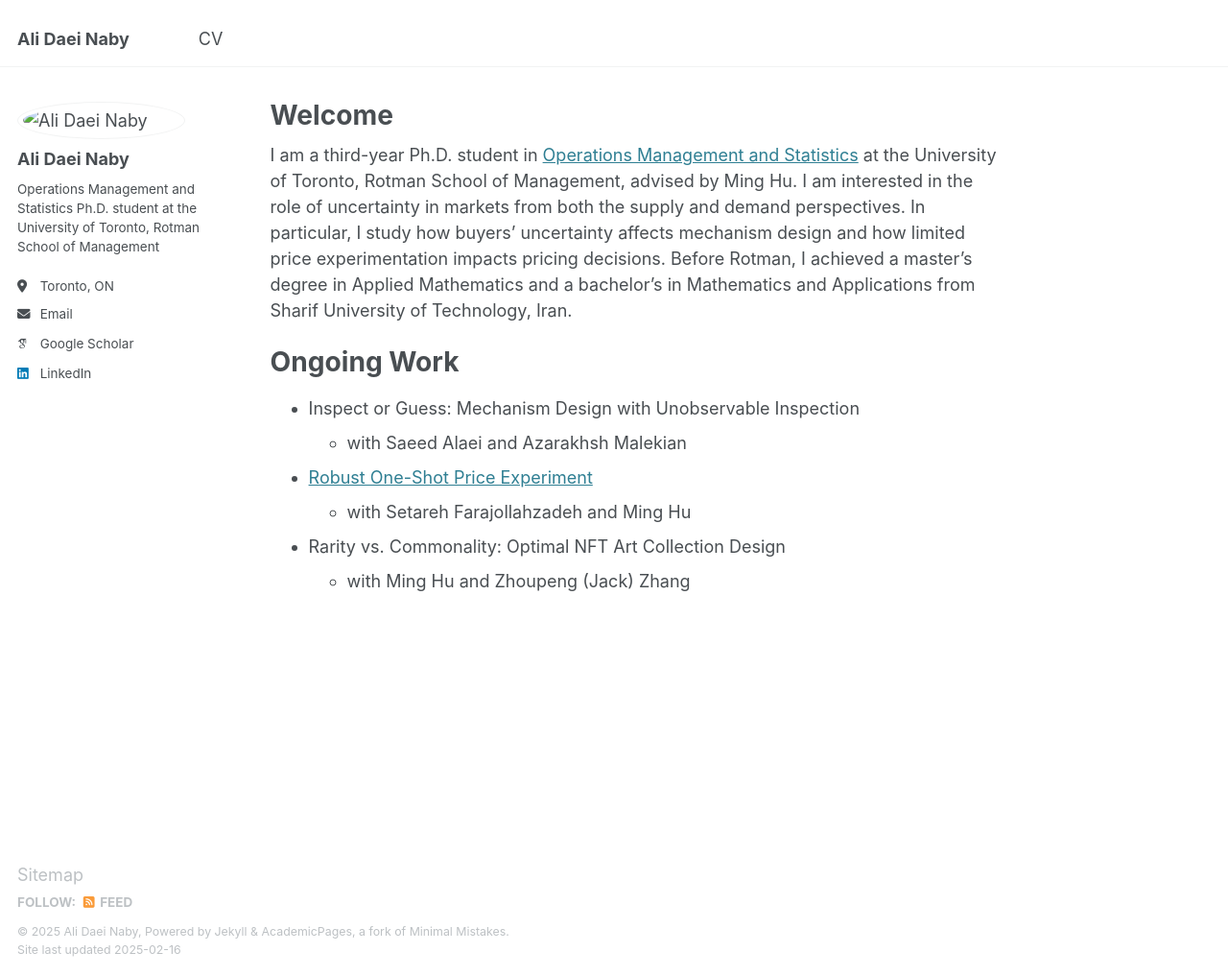
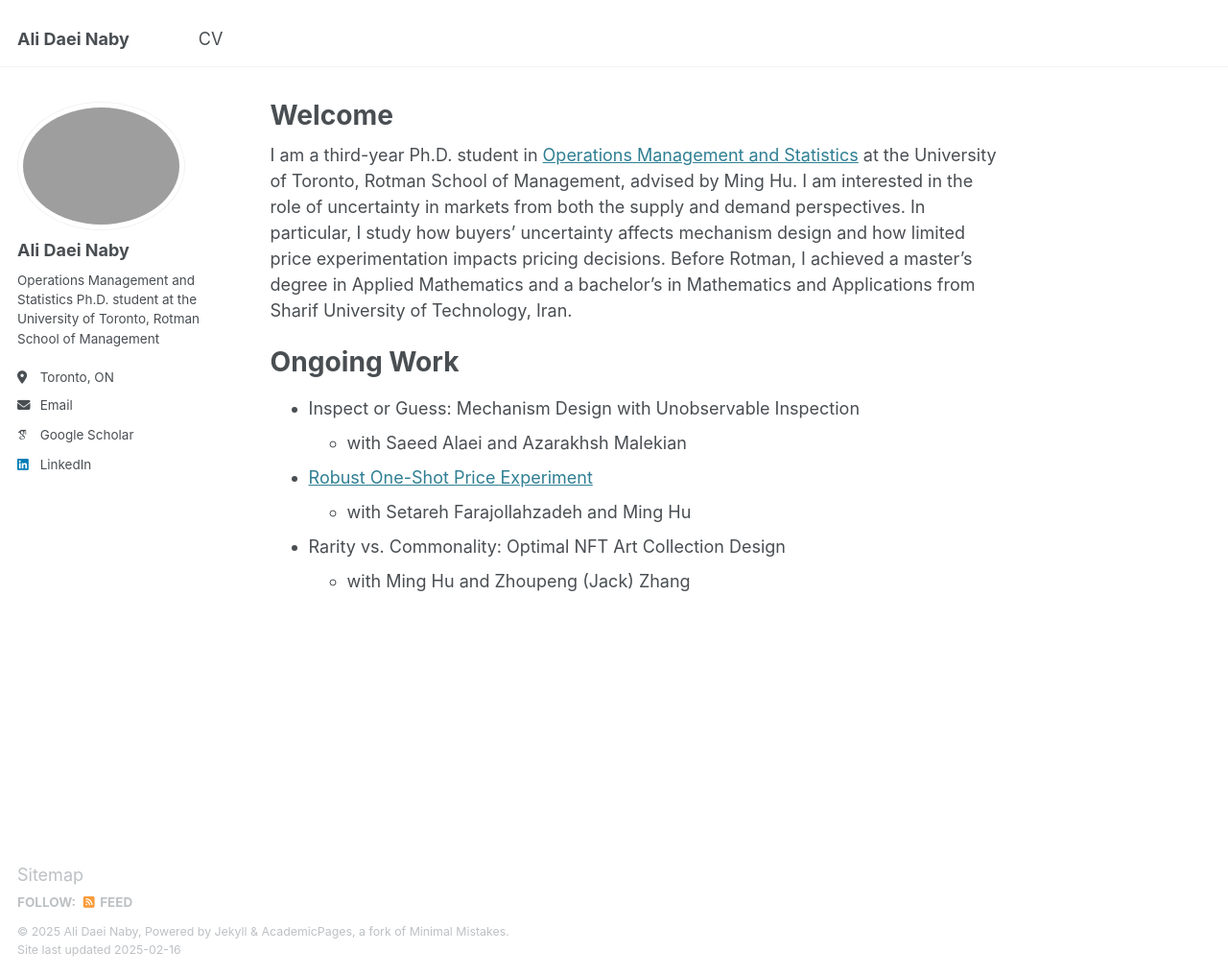
Before and after one commit to alidaeinaby/alidaeinaby.github.io, a Jekyll site: the page built from _pages/about.md, in a window 1280 px wide and 1017 px high. Shown: the whole window at 96% size. Built offline with Jekyll 4.4.1, drawn with Linux system fonts in a browser that asks for light colours; some web fonts are replaced.

Commit message:
Update _config.yml

```diff
--- a/_config.yml
+++ b/_config.yml
@@ -22,7 +22,7 @@ url                      : https://alidaeinaby.github.io/ # the base hostname &
 #               Additional customization can be done by editing /_includes/author-profile.html
 author:
   # Biographic information
-  avatar           : "/images/banf.png"
+  avatar           : "hello.png"
   name             : "Ali Daei Naby"
   pronouns         : # example: "she/her"
   bio              : "Operations Management and Statistics Ph.D. student at the University of Toronto, Rotman School of Management"
```
